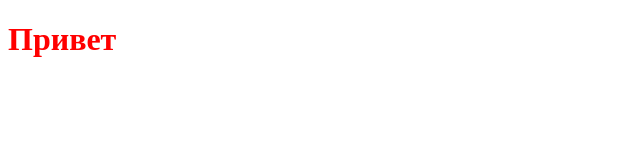
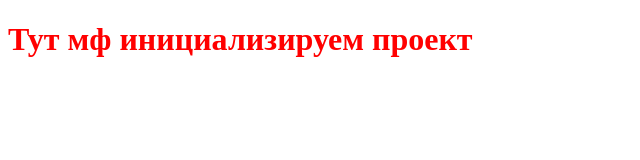
Before and after one commit to catharsis29/Module02-Test, a plain HTML site: page index.html in a window 1280 px wide. Shown: the whole page, without its empty margins (0-640 px from the left). Drawn offline with Linux system fonts and the light colour scheme.

Commit message:
change index.html

```diff
--- a/index.html
+++ b/index.html
@@ -8,6 +8,6 @@
     <link rel="stylesheet" href="slyles/style.css">
 </head>
 <body>
-    <h1>Привет</h1>
+    <h1>Тут мф инициализируем проект</h1>
 </body>
 </html>
```
